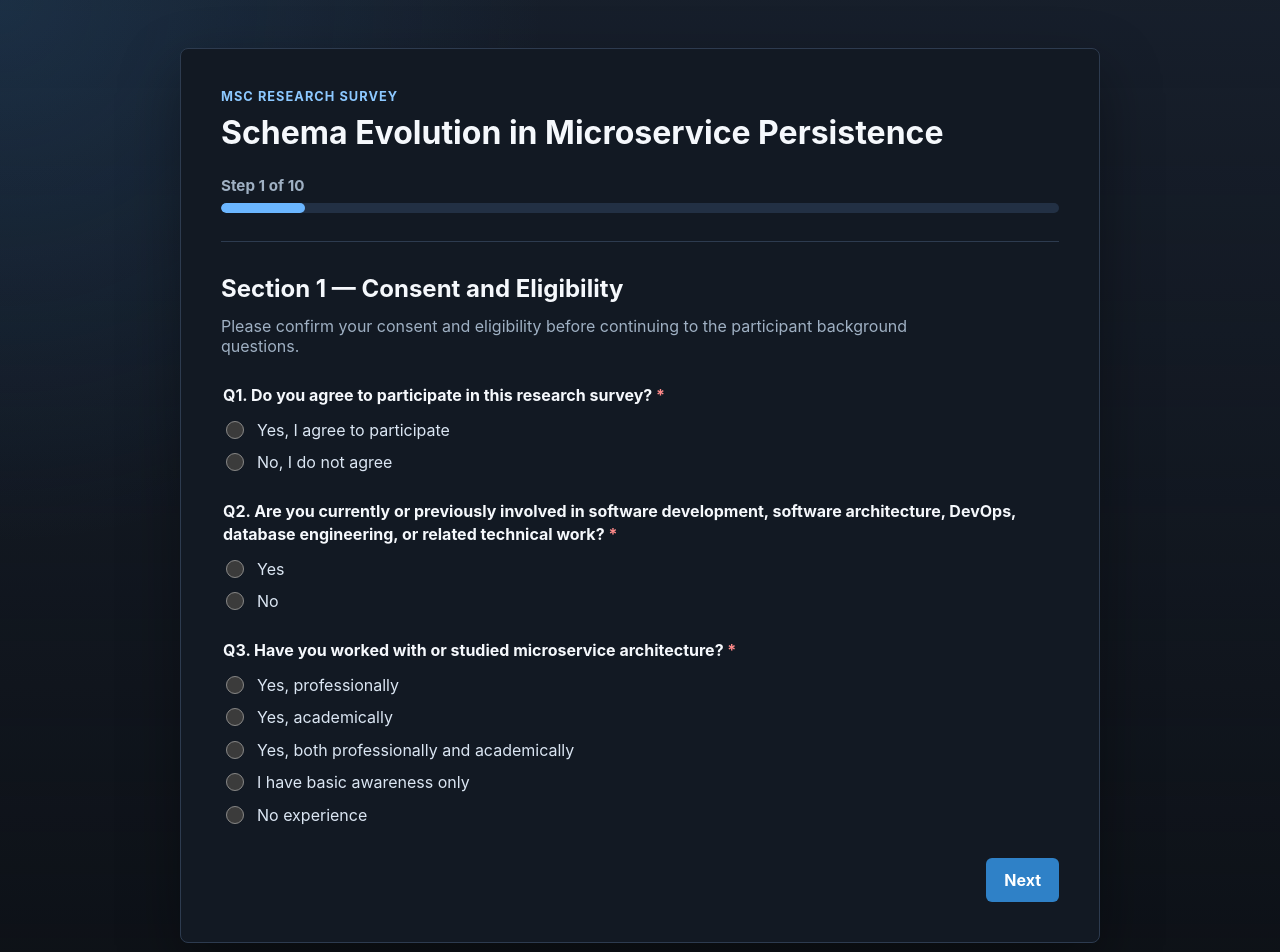
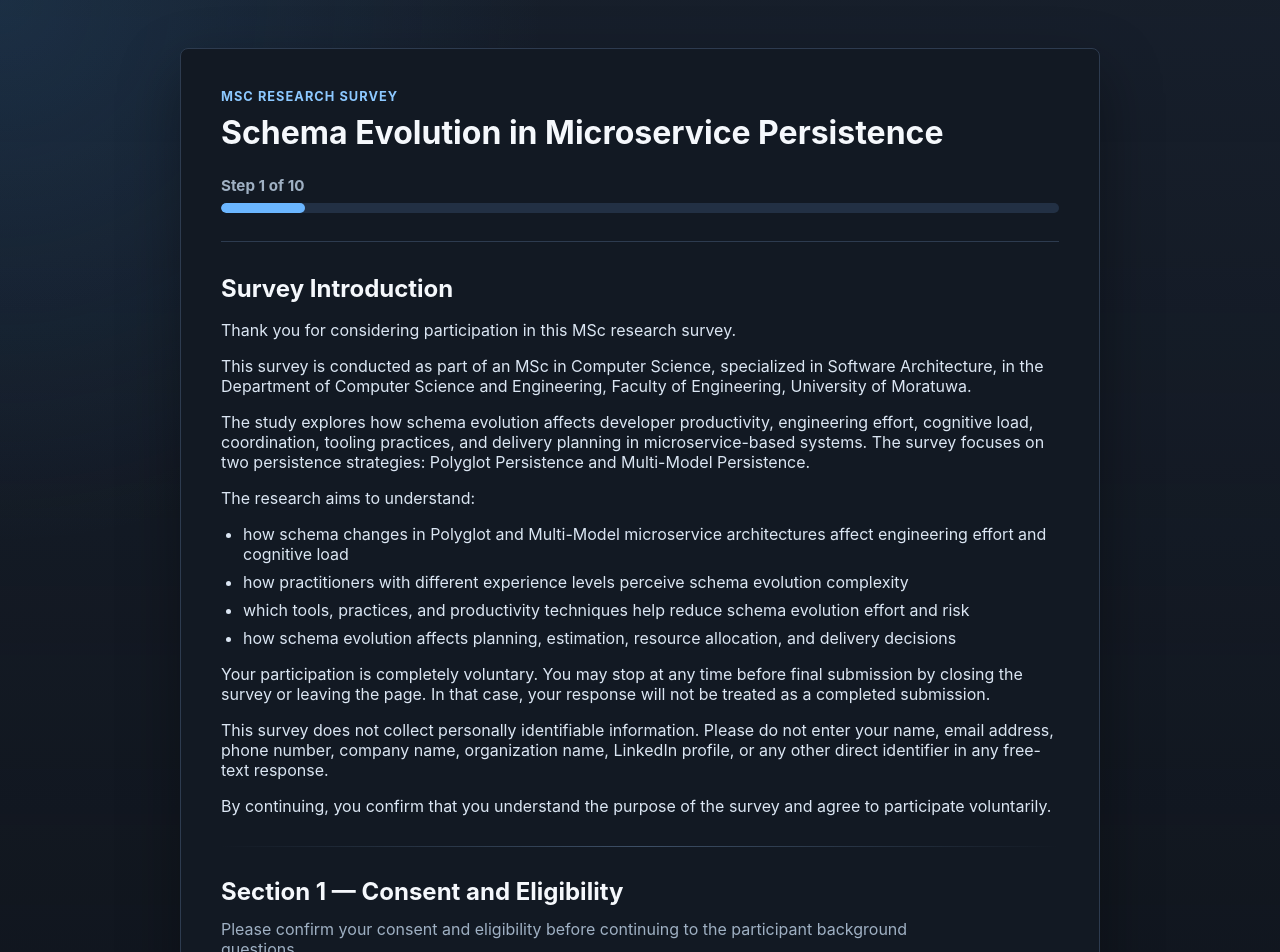
Before and after one commit to thilina-xoxo/msc-schema-evolution-survey, a React (Vite) app: page / in a window 1280 px wide. Shown: the top 952 px of the page. Built offline with nearby package versions, Linux system fonts and the light colour scheme.

Commit message:
final tesing for data submission

```diff
--- a/src/App.css
+++ b/src/App.css
@@ -99,6 +99,18 @@ section h2 {
   max-width: 720px;
   margin: 0 0 28px;
   color: var(--text-muted);
+}
+
+.section-divider {
+  height: 1px;
+  margin: 30px 0;
+  border: 0;
+  background: linear-gradient(
+    90deg,
+    transparent,
+    var(--border-strong),
+    transparent
+  );
 }
 
 .question {
--- a/src/components/ConsentSection.jsx
+++ b/src/components/ConsentSection.jsx
@@ -18,6 +18,61 @@ const microserviceExperienceOptions = [
 function ConsentSection({ formData, errors, onChange, onNext }) {
   return (
     <section>
+      <div className="survey-introduction">
+        <h2>Survey Introduction</h2>
+        <p>Thank you for considering participation in this MSc research survey.</p>
+        <p>
+          This survey is conducted as part of an MSc in Computer Science,
+          specialized in Software Architecture, in the Department of Computer
+          Science and Engineering, Faculty of Engineering, University of
+          Moratuwa.
+        </p>
+        <p>
+          The study explores how schema evolution affects developer productivity,
+          engineering effort, cognitive load, coordination, tooling practices,
+          and delivery planning in microservice-based systems. The survey
+          focuses on two persistence strategies: Polyglot Persistence and
+          Multi-Model Persistence.
+        </p>
+        <p>The research aims to understand:</p>
+        <ul className="reading-list">
+          <li>
+            how schema changes in Polyglot and Multi-Model microservice
+            architectures affect engineering effort and cognitive load
+          </li>
+          <li>
+            how practitioners with different experience levels perceive schema
+            evolution complexity
+          </li>
+          <li>
+            which tools, practices, and productivity techniques help reduce
+            schema evolution effort and risk
+          </li>
+          <li>
+            how schema evolution affects planning, estimation, resource
+            allocation, and delivery decisions
+          </li>
+        </ul>
+        <p>
+          Your participation is completely voluntary. You may stop at any time
+          before final submission by closing the survey or leaving the page. In
+          that case, your response will not be treated as a completed
+          submission.
+        </p>
+        <p>
+          This survey does not collect personally identifiable information.
+          Please do not enter your name, email address, phone number, company
+          name, organization name, LinkedIn profile, or any other direct
+          identifier in any free-text response.
+        </p>
+        <p>
+          By continuing, you confirm that you understand the purpose of the
+          survey and agree to participate voluntarily.
+        </p>
+      </div>
+
+      <hr className="section-divider" />
+
       <h2>Section 1 — Consent and Eligibility</h2>
       <p className="section-intro">
         Please confirm your consent and eligibility before continuing to the
--- a/src/components/FinalReflection.jsx
+++ b/src/components/FinalReflection.jsx
@@ -29,21 +29,10 @@ function FinalReflection({
     <section>
       <h2>Section 9 — Final Reflection</h2>
       <p className="section-intro">
-        This final section allows you to share broader reflections about schema
-        evolution, persistence strategy, developer productivity, and delivery
-        planning in microservice-based systems. This helps capture practical
-        insights, hidden costs, and improvement opportunities that may not have
-        been covered by the structured questions.
+        This final section allows you to share any broader reflections about
+        schema evolution, persistence strategy, developer productivity, and
+        delivery planning in microservice-based systems.
       </p>
-
-      <div className="privacy-note">
-        <h3>Privacy Note</h3>
-        <p>
-          No personally identifiable information should be entered in this
-          section. Please do not include names, email addresses, organization
-          names, phone numbers, or any other direct identifiers in your answers.
-        </p>
-      </div>
 
       <div className="reflection-section">
         <TextareaQuestion
@@ -69,14 +58,10 @@ function FinalReflection({
       </div>
 
       <div className="final-thank-you-card">
-        <h3>Final Note</h3>
-        <p>Thank you for your valuable time and contribution to this research.</p>
         <p>
-          Your responses will help identify practical challenges, useful
-          practices, and planning considerations related to schema evolution in
-          Polyglot and Multi-Model microservice architectures.
+          Thank you very much for your valuable time and thoughtful contribution
+          to this research.
         </p>
-        <p>Please click Submit to complete the survey.</p>
       </div>
 
       {submissionError && <p className="form-error">{submissionError}</p>}
```
